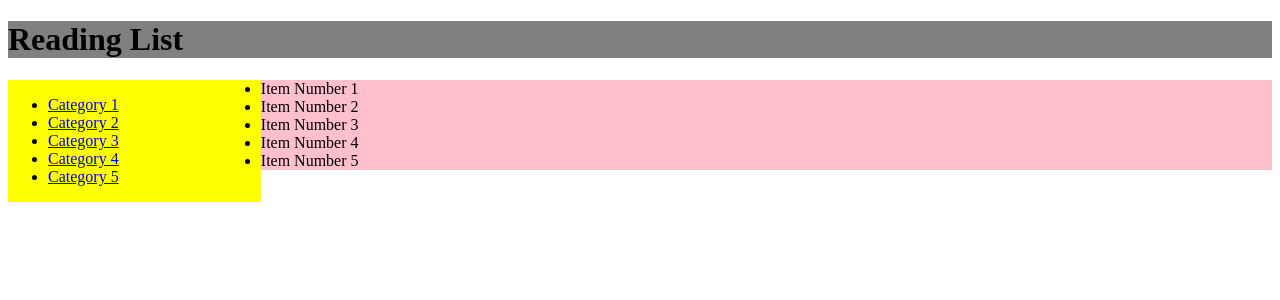
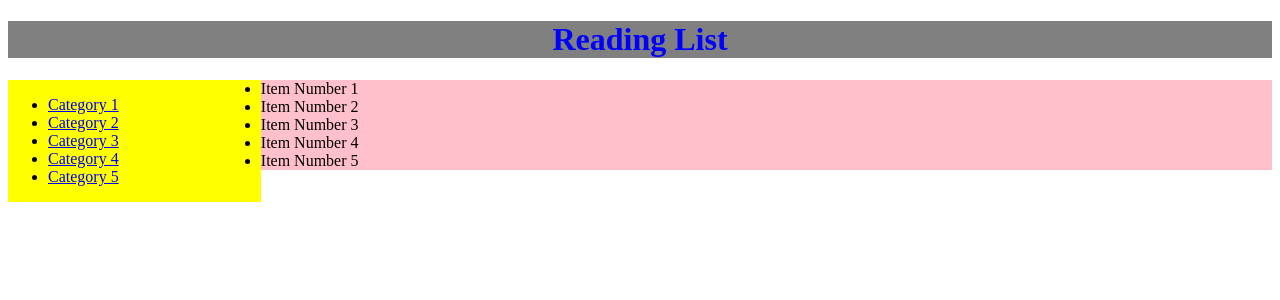
Before and after one commit to AmitojGill/catalog, a Flask app: template templates/main.html in a window 1280 px wide. Shown: the top 300 px of the page. Run offline with Flask 2, Linux system fonts and the light colour scheme; the template is opened without the code that fills it, so the values that code supplies are empty.

Commit message:
Add h1 style

```diff
--- a/static/styles.css
+++ b/static/styles.css
@@ -16,3 +16,7 @@
 	width: 100%;
 	background-color: gray;
 }
+h1 {
+	color: blue;
+	text-align: center;
+}
```
Lines whose indentation alone changed are shown as unchanged.
